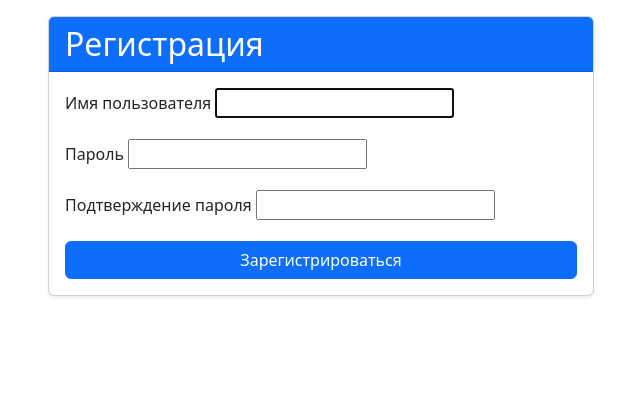
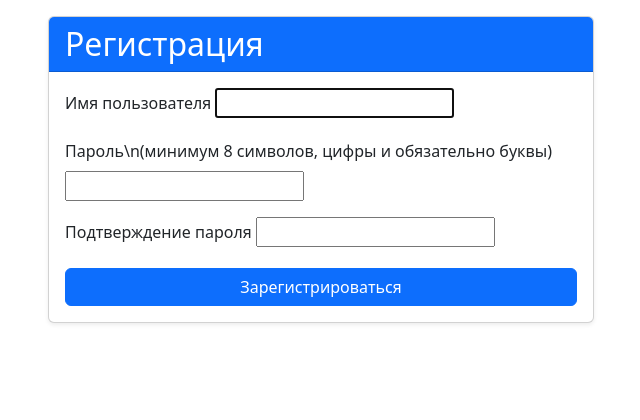
Before and after one commit to 0-Forester-0/chinese, a Django app: page /register/ in a window 1280 px wide. Shown: the part 56-476 px from the top of the page, without its empty margins (319-959 px from the left). Run offline with Django 3.2, Linux system fonts and the light colour scheme.

Commit message:
Update register.html

```diff
--- a/templates/register.html
+++ b/templates/register.html
@@ -15,7 +15,7 @@
                             {{ form.username }}
                         </div>
                         <div class="mb-3">
-                            <label for="{{ form.password1.id_for_label }}" class="form-label">Пароль</label>
+                            <label for="{{ form.password1.id_for_label }}" class="form-label">Пароль\n(минимум 8 символов, цифры и обязательно буквы)</label>
                             {{ form.password1 }}
                         </div>
                         <div class="mb-3">
@@ -28,4 +28,5 @@
             </div>
         </div>
     </div>
+
 {% endblock %}
```
